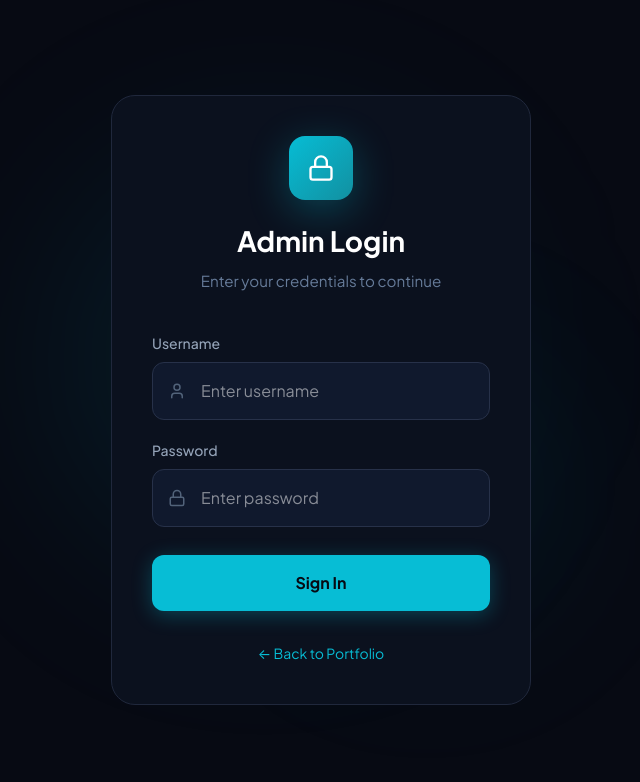
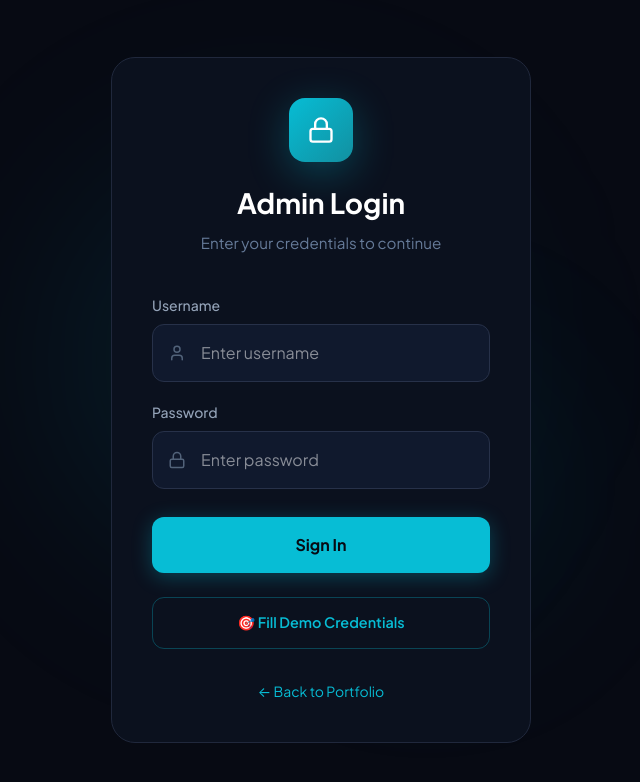
Before and after one commit to siam-hossain-cmd/Portfolio, a React (Vite) app in the folder frontend/: page /admin in a window 1280 px wide. Shown: the top 782 px of the page, without its empty margins (319-959 px from the left). Built offline with nearby package versions, Linux system fonts and the light colour scheme; no server answers.

Commit message:
Add demo credentials button to login page

```diff
--- a/frontend/src/pages/AdminLogin.jsx
+++ b/frontend/src/pages/AdminLogin.jsx
@@ -252,6 +252,31 @@ export default function AdminLogin() {
                             'Sign In'
                         )}
                     </motion.button>
+
+                    {/* Demo Button */}
+                    <motion.button
+                        type="button"
+                        onClick={() => {
+                            setUsername('admin@gmail.com')
+                            setPassword('admin123')
+                        }}
+                        whileHover={{ scale: 1.02 }}
+                        whileTap={{ scale: 0.98 }}
+                        style={{
+                            width: '100%',
+                            padding: '14px',
+                            background: 'transparent',
+                            color: 'hsl(187 94% 43%)',
+                            border: '1px solid hsl(187 94% 43% / 0.3)',
+                            borderRadius: '12px',
+                            fontWeight: 600,
+                            fontSize: '0.9rem',
+                            cursor: 'pointer',
+                            marginTop: '4px'
+                        }}
+                    >
+                        🎯 Fill Demo Credentials
+                    </motion.button>
                 </form>
 
                 <p style={{
```
